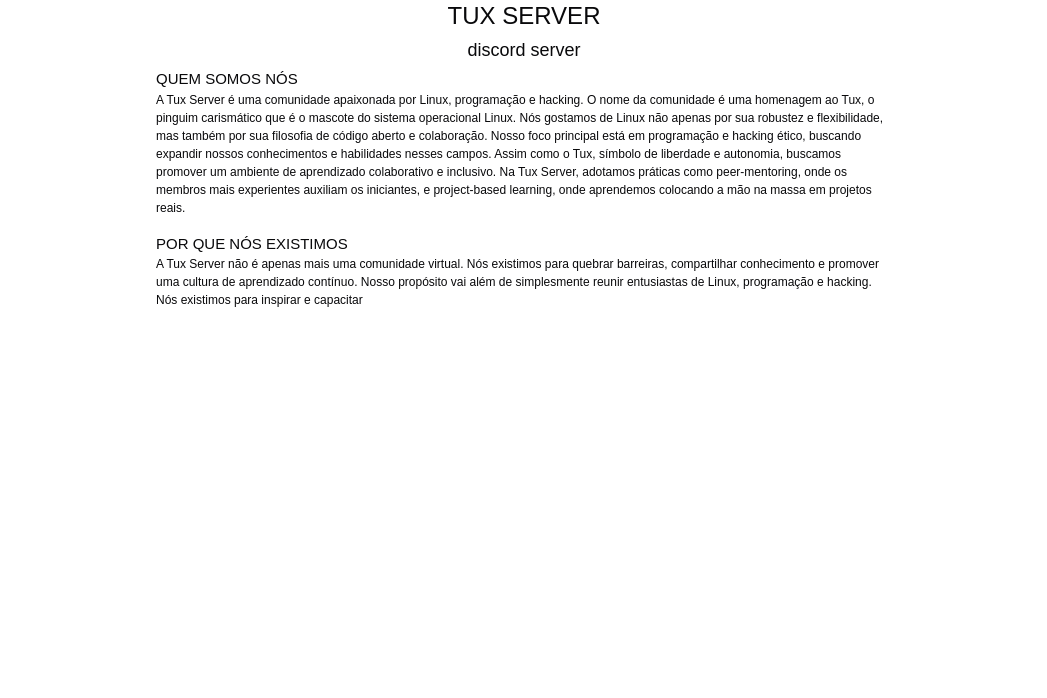
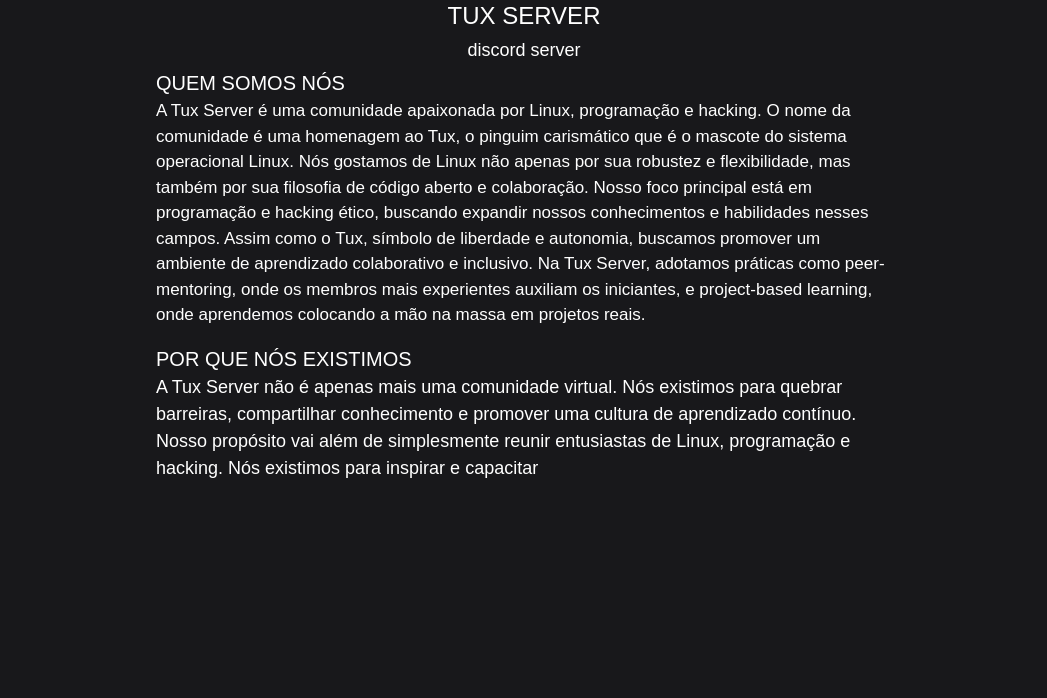
Before and after one commit to drewdomi/tux-dos-hat-landingpage, an Astro site: page / in a window 1280 px wide. Shown: the part 102-800 px from the top of the page, without its empty margins (116-1163 px from the left). Built offline with nearby package versions, Linux system fonts and the light colour scheme; Astro itself is replaced by a stand-in of ours.

Commit message:
feat: customize dark theme

```diff
--- a/src/layouts/Layout.astro
+++ b/src/layouts/Layout.astro
@@ -16,12 +16,13 @@ const { title } = Astro.props;
     <meta name="generator" content={Astro.generator} />
     <title>{title}</title>
   </head>
-  <body class="dark:bg-slate-800">
+  <body class="dark ">
     <slot />
   </body>
 </html>
 <style is:global>
   body {
     font-family: sans-serif;
+    color: #FFF;
   }
 </style>
--- a/src/pages/index.astro
+++ b/src/pages/index.astro
@@ -14,14 +14,14 @@ import Header from '@/components/Header';
       <h2 class="text-center text-lg mb-1">discord server</h2>
     </div>
     <div>
-      <h1 class="text-[15px]">QUEM SOMOS NÓS</h1>
-      <p class="text-[12px]">A Tux Server é uma comunidade apaixonada por Linux, programação e hacking. O nome da comunidade é uma homenagem ao Tux, o pinguim carismático que é o mascote do sistema operacional Linux. Nós gostamos de Linux não apenas por sua robustez e flexibilidade, mas também por sua filosofia de código aberto e colaboração.
+      <h1 class="text-[20px]">QUEM SOMOS NÓS</h1>
+      <p class="text-[17px]">A Tux Server é uma comunidade apaixonada por Linux, programação e hacking. O nome da comunidade é uma homenagem ao Tux, o pinguim carismático que é o mascote do sistema operacional Linux. Nós gostamos de Linux não apenas por sua robustez e flexibilidade, mas também por sua filosofia de código aberto e colaboração.
 
         Nosso foco principal está em programação e hacking ético, buscando expandir nossos conhecimentos e habilidades nesses campos. Assim como o Tux, símbolo de liberdade e autonomia, buscamos promover um ambiente de aprendizado colaborativo e inclusivo. Na Tux Server, adotamos práticas como peer-mentoring, onde os membros mais experientes auxiliam os iniciantes, e project-based learning, onde aprendemos colocando a mão na massa em projetos reais.</p>
     </div>
     <div class="mt-4">
-      <h1 class="text-[15px]">POR QUE NÓS EXISTIMOS</h1>
-      <p class="text-[12px]">A Tux Server não é apenas mais uma comunidade virtual. Nós existimos para quebrar barreiras, compartilhar conhecimento e promover uma cultura de aprendizado contínuo. Nosso propósito vai além de simplesmente reunir entusiastas de Linux, programação e hacking. Nós existimos para inspirar e capacitar</p>
+      <h1 class="text-[20px]">POR QUE NÓS EXISTIMOS</h1>
+      <p class="text-[18px]">A Tux Server não é apenas mais uma comunidade virtual. Nós existimos para quebrar barreiras, compartilhar conhecimento e promover uma cultura de aprendizado contínuo. Nosso propósito vai além de simplesmente reunir entusiastas de Linux, programação e hacking. Nós existimos para inspirar e capacitar</p>
     </div>
   </main>
 </Layout>
--- a/src/styles/globals.css
+++ b/src/styles/globals.css
@@ -36,7 +36,7 @@
   }
 
   .dark {
-    --background: 240 10% 3.9%;
+    --background: 240 6% 10% ;
     --foreground: 0 0% 98%;
 
     --card: 240 10% 3.9%;
```
